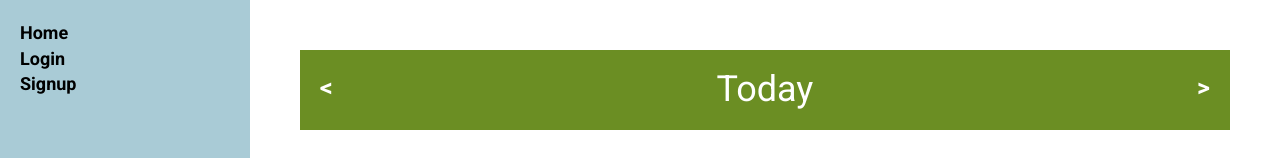
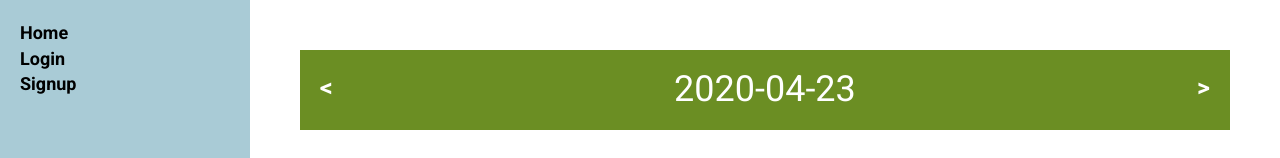
Before and after one commit to donkats/meal-diary, a React (Create React App) app in the folder client/: page /dashboard in a window 1280 px wide. Shown: the top 158 px of the page. Built offline with nearby package versions, Linux system fonts and the light colour scheme; no server answers.

Commit message:
code merged

```diff
--- a/client/src/components/Analytics.js
+++ b/client/src/components/Analytics.js
@@ -1,6 +1,7 @@
 import React, { useState, useEffect } from 'react'
 import { Line } from 'react-chartjs-2'
 import axios from 'axios'
+import moment from 'moment';
 
 function Analytics() {
   const [data, setData] = useState([])
@@ -15,8 +16,8 @@ function Analytics() {
 
       calorieInfo.forEach(record => {
         console.log(record)
-        xaxis.push(record.date)
-        yakis.push(record.sum)
+        xaxis.push(moment(record.date).format('DD-MM-YYYY'))
+        yakis.push(Math.round(record.sum))
       })
       console.log({ xaxis, yakis })
       setData({
--- a/client/src/components/App.js
+++ b/client/src/components/App.js
@@ -1,6 +1,6 @@
 import React, { useState } from 'react';
 import { BrowserRouter as Router, Switch, Route, Link } from 'react-router-dom';
-import { Navbar, Nav, NavItem } from "react-bootstrap";
+import { NavItem } from "react-bootstrap";
 import "./App.css";
 //new lines 3 and 4
 import { AppContext } from './context';
@@ -41,7 +41,7 @@ function App() {
     userHasAuthenticated( {"authentication": false, "id": 0 });
   }
   console.log(isAuthenticated["authentication"], isAuthenticated["id"]);
-  const id = isAuthenticated.id;
+
   return (
   <AppContext.Provider value={{ isAuthenticated, userHasAuthenticated }}>
   <Router>
@@ -71,7 +71,7 @@ function App() {
       <Switch>
         <Route exact path='/' component={Home}/>
         <Route path='/analytics' component={Analytics} />
-        <Route path='/dashboard'> <Dashboard id={id}/> /></Route>
+        <Route path='/dashboard'> <Dashboard id={isAuthenticated["id"]}/> /></Route>
 
         <Route exact path='/login' component={Login}/>
       </Switch>
--- a/client/src/components/Dashboard.js
+++ b/client/src/components/Dashboard.js
@@ -1,12 +1,23 @@
 import React, { useState, useEffect } from 'react';
 import Goalcal from './Goalcal';
 import MealSection from './MealSection';
+import Dateslider from './Dateslider';
+// import { useAppContext } from './context';
+const moment = require('moment');
 
 const sections = ['breakfast', 'lunch', 'dinner'];
 
-function Dashboard() {
-  const userId = 9;
-  const date = '2020-04-25';
+function Dashboard(props) {
+  // const { isAuthenticated } = useAppContext();
+
+  // const iddashboard = props.id;
+  // console.log('id on dashboard', iddashboard);
+  // console.log('authentication', isAuthenticated["id"]);
+  const userId = props.id;
+  const [date, setDate] = useState(moment().format('YYYY-MM-DD'));
+  // const date = '2020-04-25';
+  console.log('date from moment', moment().format('YYYY-MM-DD'));
+  console.log(date);
   const kcalGoal = 2500;
 
   const [kcalSum, updateSum] = useState(0);
@@ -24,11 +35,7 @@ function Dashboard() {
 
   return (
     <main className="dashboard">
-      <header className="date-header">
-        <div className="back">{'<'}</div>
-        <h1>Today</h1>
-        <div className="next">{'>'}</div>
-      </header>
+      <Dateslider date={date}/>
       <Goalcal userId={userId} date={date} kcalSum={kcalSum} kcalGoal={kcalGoal} />
       {sections.map((meal) => <MealSection key={meal} meal={meal} userId={userId} date={date} fetchSum={fetchSum} />)}
     </main>
--- /dev/null
+++ b/client/src/components/Dateslider.js
@@ -0,0 +1,15 @@
+import React from 'react';
+
+function Dateslider(props) {
+  //const { isAuthenticated } = useAppContext();
+  const date = props.date
+  return (
+      <header className="date-header">
+        <div className="back">{'<'}</div>
+        <h1>{date}</h1>
+        <div className="next">{'>'}</div>
+      </header>
+  );
+}
+
+export default Dateslider;
--- a/client/src/components/Login.js
+++ b/client/src/components/Login.js
@@ -1,9 +1,9 @@
 import React, { useState } from "react";
-import { Button, FormGroup, FormControl, ControlLabel } from "react-bootstrap";
+import { Button, FormGroup, FormControl } from "react-bootstrap";
 import { useAppContext } from './context';
 import "./Login.css";
 
-export default function Login() {
+export default function Login(props) {
   const { userHasAuthenticated } = useAppContext();
 
   const [email, setEmail] = useState("");
@@ -23,12 +23,16 @@ export default function Login() {
       //.then((data) => console.log(data.isAuthenticated))
       .then((data) => userHasAuthenticated({"authentication": data.isAuthenticated, "id": data.id}));
 
+
+
   }
 
   return (
+
+
     <div className="Login">
       <form onSubmit={handleSubmit}>
-        <FormGroup controlId="email" bsSize="large">
+        <FormGroup controlId="email">
           <label>Email</label>
           <FormControl
             autoFocus
@@ -37,7 +41,7 @@ export default function Login() {
             onChange={e => setEmail(e.target.value)}
           />
         </FormGroup>
-        <FormGroup controlId="password" bsSize="large">
+        <FormGroup controlId="password">
           <label>Password</label>
           <FormControl
             value={password}
@@ -45,7 +49,7 @@ export default function Login() {
             type="password"
           />
         </FormGroup>
-        <Button block bsSize="large" disabled={!validateForm()} type="submit">
+        <Button block disabled={!validateForm()} type="submit">
           Login
         </Button>
       </form>
--- a/client/src/components/UserInfo.js
+++ b/client/src/components/UserInfo.js
@@ -19,12 +19,12 @@ class UserInfo extends Component {
     return (
       <div className="userInfo">
         <h1>Meal Diary</h1>
-        {this.state.users.map((user) => (
+        {this.state.users.map((user, index) => (
           <div className="userWrapper">
             <p className="userName">Name: {user.name}</p>
-            <p classname="userWeight">Weight: {user.kilograms} kg</p>
+            <p className="userWeight">Weight: {user.kilograms} kg</p>
             <p className="userGoal">BMI: 22.3 kcal</p>
-            <p classname="userDate">Date: {moment(user.date).format('DD-MM-YYYY')}</p>
+            <p className="userDate">Date: {moment(user.date).format('DD-MM-YYYY')}</p>
             <p className="userGoal">Daily Goal: {user.daily_goal} kcal</p>
           </div>
         ))}
```
